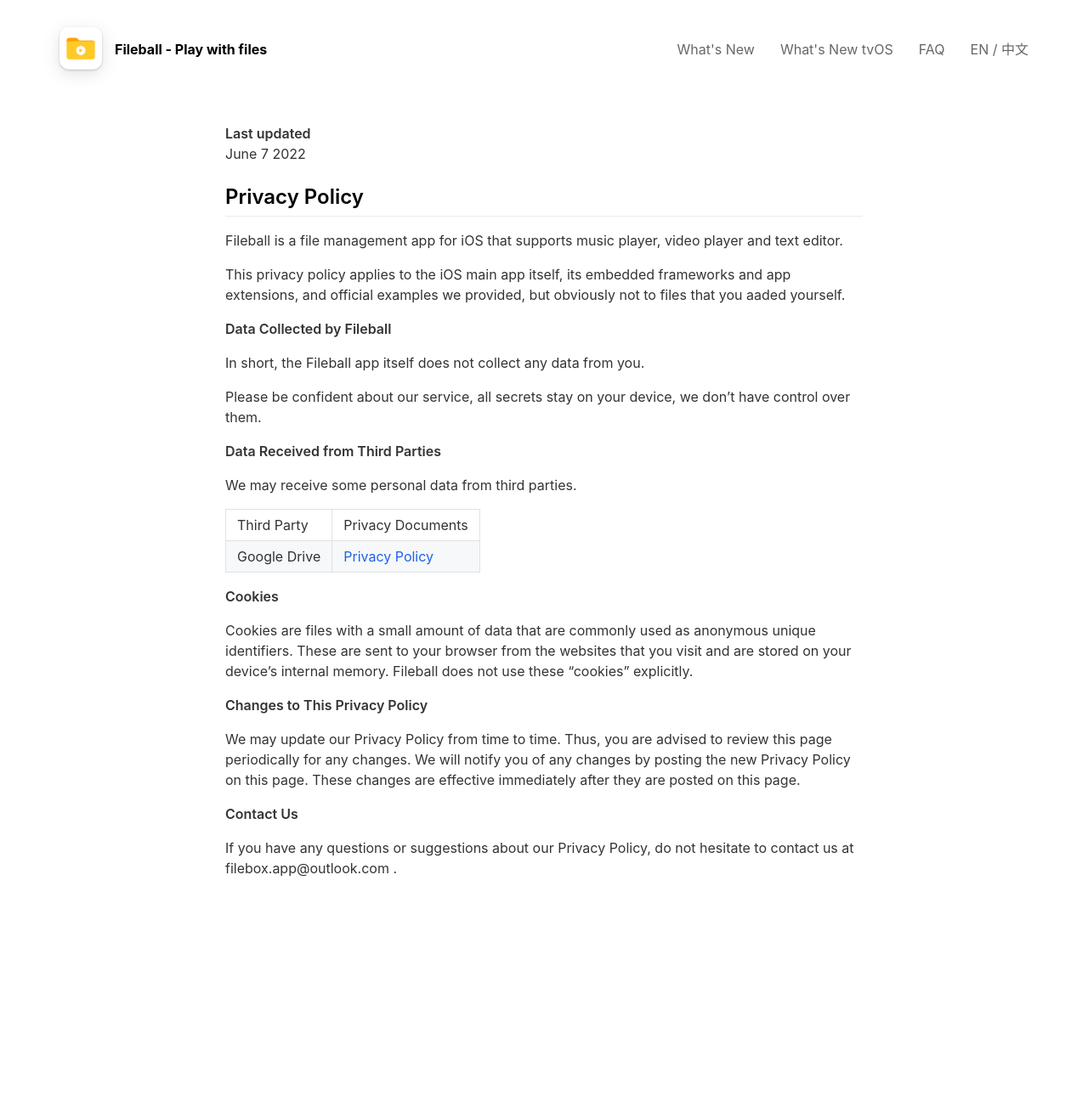
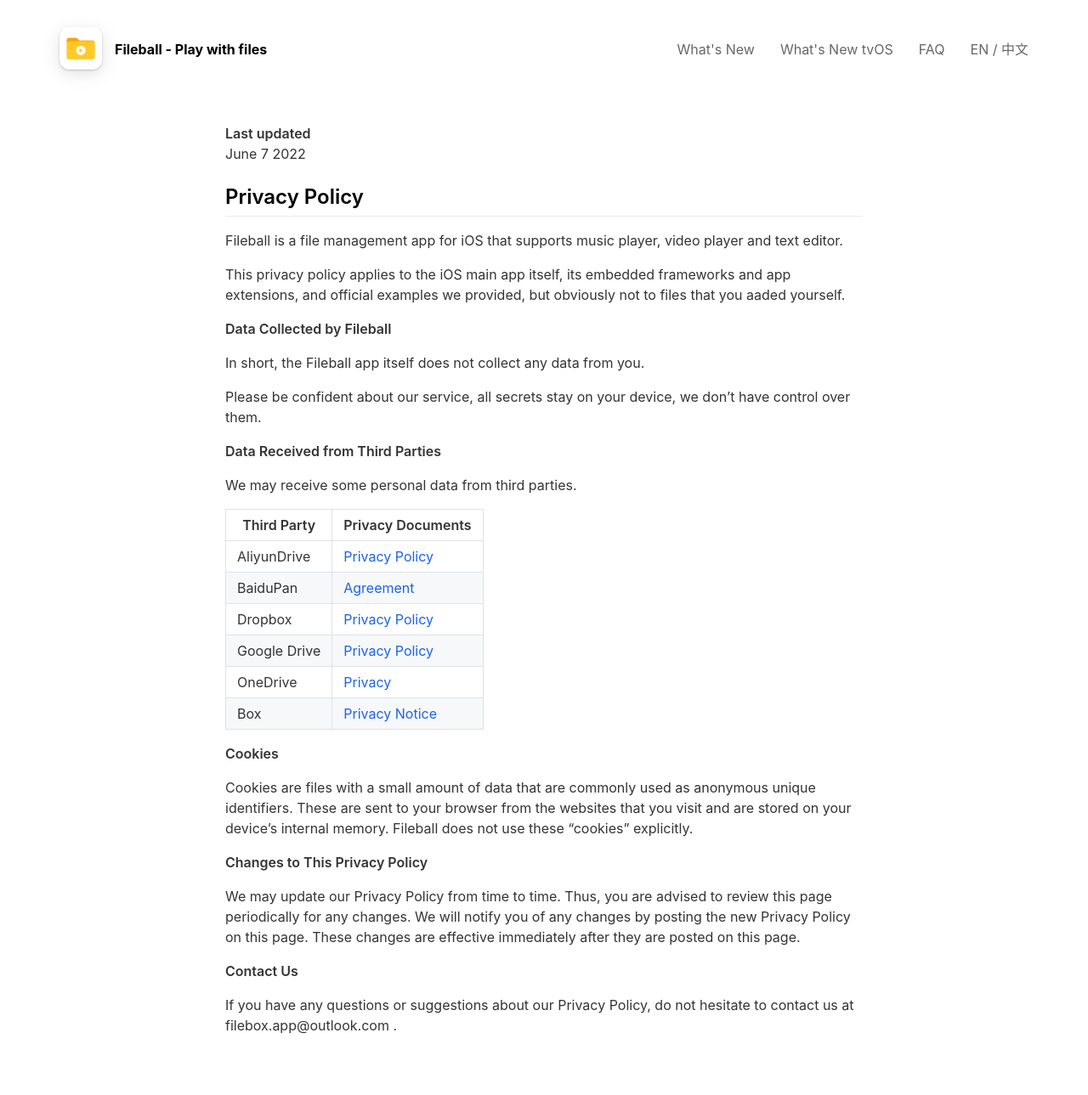
Before and after one commit to alexiscn/fileball.app, a Jekyll site: the page built from _pages/privacypolicy.md, in a window 1280 px wide. Shown: the whole page at 85% size. Built offline with Jekyll 4.4.1, drawn with Linux system fonts in a browser that asks for light colours; nearby versions of some CDN libraries; before the commit the page ends 1104 px from its top, so only the background shows below that.

Commit message:
update privacy policy

```diff
--- a/_pages/privacypolicy.md
+++ b/_pages/privacypolicy.md
@@ -26,9 +26,14 @@
 
 We may receive some personal data from third parties.
 
-| - | - |
 | Third Party | Privacy Documents |
+| -- | -- |
+| AliyunDrive | [Privacy Policy](https://terms.alicdn.com/legal-agreement/terms/suit_bu1_alibaba_group/suit_bu1_alibaba_group202102022125_53871.html?spm=aliyundrive.index.0.0.7db16f60C98VE9) |
+| BaiduPan | [Agreement](https://pan.baidu.com/disk/agreement#/) |
+| Dropbox | [Privacy Policy](https://www.dropbox.com/privacy) |
 | Google Drive | [Privacy Policy](https://policies.google.com/privacy) |
+| OneDrive | [Privacy](https://privacy.microsoft.com/en-gb/privacy) |
+| Box | [Privacy Notice](https://www.box.com/legal/privacypolicy) |
 
 **Cookies**
 
```
